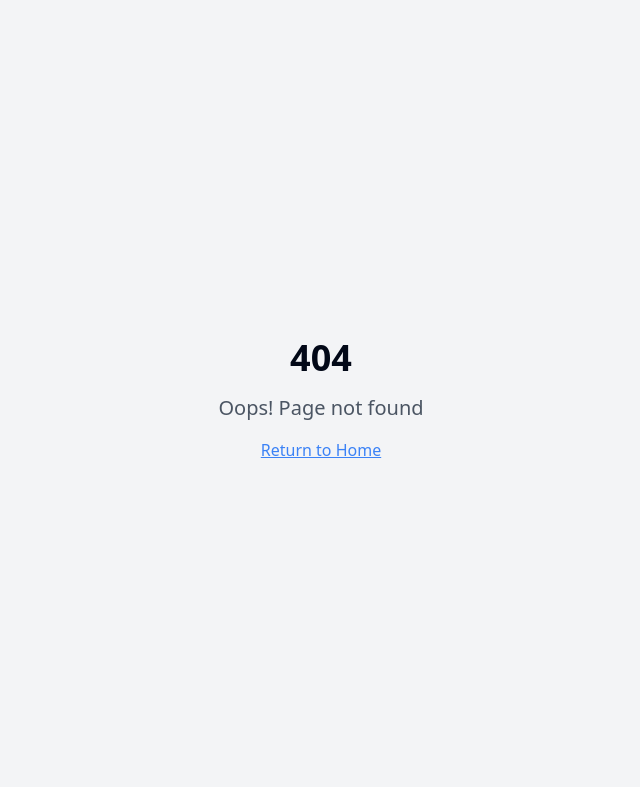
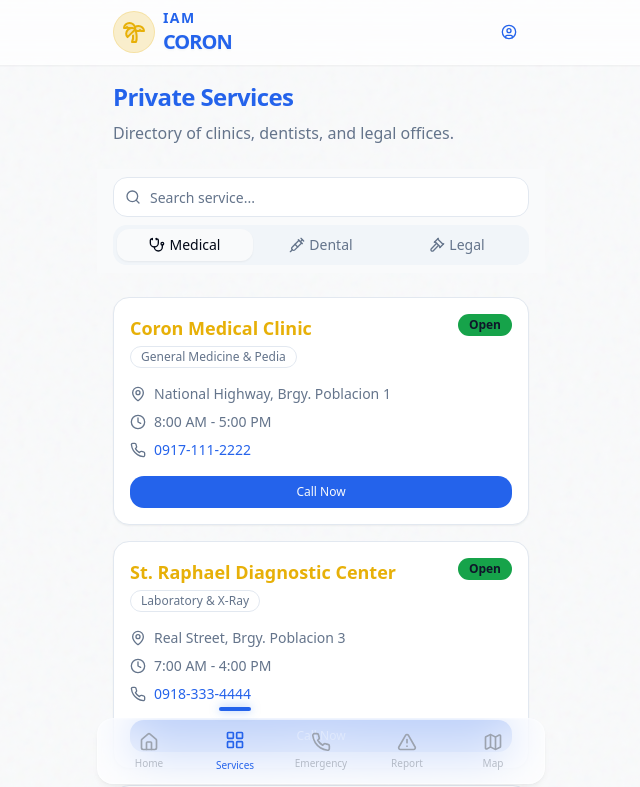
Before and after one commit to LachlanGitz/iamCORON-App, a React (Vite) app: page /services/private in a window 1280 px wide. Before the commit this address had no page. Shown: the top 787 px of the page, without its empty margins (319-959 px from the left). Built offline with nearby package versions, Linux system fonts and the light colour scheme.

Commit message:
[dyad] Added Private Services directory - wrote 3 file(s)

```diff
--- a/src/App.tsx
+++ b/src/App.tsx
@@ -15,6 +15,7 @@ import GovernmentRequirements from "./pages/GovernmentRequirements";
 import FareGuide from "./pages/FareGuide";
 import JobBoard from "./pages/JobBoard";
 import PowerWaterWatch from "./pages/PowerWaterWatch";
+import PrivateServices from "./pages/PrivateServices";
 import Settings from "./pages/Settings";
 import NotFound from "./pages/NotFound";
 
@@ -36,6 +37,7 @@ const App = () => (
               <Route path="/services/fare" element={<FareGuide />} />
               <Route path="/services/jobs" element={<JobBoard />} />
               <Route path="/services/utilities" element={<PowerWaterWatch />} />
+              <Route path="/services/private" element={<PrivateServices />} />
               <Route path="/emergency" element={<EmergencyContacts />} />
               <Route path="/report" element={<ReportIssue />} />
               <Route path="/map" element={<TourismMap />} />
--- /dev/null
+++ b/src/pages/PrivateServices.tsx
@@ -0,0 +1,192 @@
+import React, { useState } from 'react';
+import { Card, CardContent } from '@/components/ui/card';
+import { Button } from '@/components/ui/button';
+import { Badge } from '@/components/ui/badge';
+import { Input } from '@/components/ui/input';
+import { Tabs, TabsContent, TabsList, TabsTrigger } from '@/components/ui/tabs';
+import { Stethoscope, Scale, Phone, MapPin, Search, Clock, Syringe, Gavel } from 'lucide-react';
+
+type ServiceCategory = 'medical' | 'dental' | 'legal';
+
+interface ServiceProvider {
+  id: string;
+  category: ServiceCategory;
+  name: string;
+  type: string;
+  address: string;
+  contact: string;
+  hours: string;
+  status: 'Open' | 'Closed' | 'By Appointment';
+}
+
+const PROVIDERS: ServiceProvider[] = [
+  // Medical
+  {
+    id: '1',
+    category: 'medical',
+    name: 'Coron Medical Clinic',
+    type: 'General Medicine & Pedia',
+    address: 'National Highway, Brgy. Poblacion 1',
+    contact: '0917-111-2222',
+    hours: '8:00 AM - 5:00 PM',
+    status: 'Open'
+  },
+  {
+    id: '2',
+    category: 'medical',
+    name: 'St. Raphael Diagnostic Center',
+    type: 'Laboratory & X-Ray',
+    address: 'Real Street, Brgy. Poblacion 3',
+    contact: '0918-333-4444',
+    hours: '7:00 AM - 4:00 PM',
+    status: 'Open'
+  },
+  {
+    id: '3',
+    category: 'medical',
+    name: 'Skin Care & Wellness',
+    type: 'Dermatology',
+    address: 'Don Pedro St., Brgy. Poblacion 2',
+    contact: '0919-555-6666',
+    hours: '10:00 AM - 6:00 PM',
+    status: 'By Appointment'
+  },
+  // Dental
+  {
+    id: '4',
+    category: 'dental',
+    name: 'Coron Dental Care',
+    type: 'General Dentistry',
+    address: 'Market Road, Brgy. Poblacion 5',
+    contact: '0920-777-8888',
+    hours: '9:00 AM - 5:00 PM',
+    status: 'Open'
+  },
+  {
+    id: '5',
+    category: 'dental',
+    name: 'Bright Smile Clinic',
+    type: 'Orthodontics',
+    address: 'San Agustin St., Brgy. Poblacion 4',
+    contact: '0921-999-0000',
+    hours: '9:00 AM - 4:00 PM',
+    status: 'By Appointment'
+  },
+  // Legal
+  {
+    id: '6',
+    category: 'legal',
+    name: 'Atty. Cruz Law Office',
+    type: 'Notary Public & Litigation',
+    address: '2nd Floor, ABC Bldg., National Highway',
+    contact: '0922-123-4567',
+    hours: '8:00 AM - 5:00 PM',
+    status: 'Open'
+  },
+  {
+    id: '7',
+    category: 'legal',
+    name: 'Calamian Legal Aid',
+    type: 'Legal Consultancy',
+    address: 'Brgy. Tagumpay',
+    contact: '0923-234-5678',
+    hours: '1:00 PM - 5:00 PM',
+    status: 'Closed'
+  }
+];
+
+const PrivateServices = () => {
+  const [activeTab, setActiveTab] = useState("medical");
+  const [search, setSearch] = useState("");
+
+  const filteredProviders = PROVIDERS.filter(provider => {
+    const matchesCategory = provider.category === activeTab;
+    const matchesSearch = provider.name.toLowerCase().includes(search.toLowerCase()) ||
+                          provider.type.toLowerCase().includes(search.toLowerCase()) ||
+                          provider.address.toLowerCase().includes(search.toLowerCase());
+    return matchesCategory && matchesSearch;
+  });
+
+  return (
+    <div className="space-y-6 pb-20">
+      <div className="space-y-2">
+        <h2 className="text-2xl font-bold tracking-tight text-secondary">Private Services</h2>
+        <p className="text-muted-foreground">Directory of clinics, dentists, and legal offices.</p>
+      </div>
+
+      <div className="sticky top-[4.5rem] z-30 bg-background/95 backdrop-blur py-2 -mx-4 px-4 space-y-2">
+        <div className="relative">
+          <Search className="absolute left-3 top-3 h-4 w-4 text-muted-foreground" />
+          <Input
+            placeholder="Search service..."
+            className="pl-9 bg-card"
+            value={search}
+            onChange={(e) => setSearch(e.target.value)}
+          />
+        </div>
+        <Tabs defaultValue="medical" className="w-full" onValueChange={setActiveTab}>
+          <TabsList className="w-full grid grid-cols-3">
+            <TabsTrigger value="medical" className="flex gap-1 items-center justify-center">
+              <Stethoscope className="h-4 w-4 hidden sm:block" /> Medical
+            </TabsTrigger>
+            <TabsTrigger value="dental" className="flex gap-1 items-center justify-center">
+              <Syringe className="h-4 w-4 hidden sm:block" /> Dental
+            </TabsTrigger>
+            <TabsTrigger value="legal" className="flex gap-1 items-center justify-center">
+              <Gavel className="h-4 w-4 hidden sm:block" /> Legal
+            </TabsTrigger>
+          </TabsList>
+        </Tabs>
+      </div>
+
+      <div className="grid gap-4">
+        {filteredProviders.map((provider) => (
+          <Card key={provider.id} className="overflow-hidden hover:shadow-md transition-shadow">
+            <CardContent className="p-4">
+              <div className="flex justify-between items-start mb-2">
+                <div>
+                  <h3 className="font-bold text-lg text-primary">{provider.name}</h3>
+                  <Badge variant="outline" className="mt-1 font-normal text-muted-foreground">
+                    {provider.type}
+                  </Badge>
+                </div>
+                <Badge variant={provider.status === 'Open' ? 'default' : 'secondary'} className={provider.status === 'Open' ? 'bg-green-600 hover:bg-green-700' : ''}>
+                  {provider.status}
+                </Badge>
+              </div>
+
+              <div className="space-y-2 text-sm mt-4 text-muted-foreground">
+                <div className="flex items-start gap-2">
+                  <MapPin className="h-4 w-4 mt-0.5 shrink-0" />
+                  <span>{provider.address}</span>
+                </div>
+                <div className="flex items-center gap-2">
+                  <Clock className="h-4 w-4 shrink-0" />
+                  <span>{provider.hours}</span>
+                </div>
+                <div className="flex items-center gap-2">
+                  <Phone className="h-4 w-4 shrink-0" />
+                  <a href={`tel:${provider.contact}`} className="text-blue-600 hover:underline font-medium">
+                    {provider.contact}
+                  </a>
+                </div>
+              </div>
+
+              <Button variant="secondary" className="w-full mt-4 h-8 text-xs" onClick={() => window.open(`tel:${provider.contact}`)}>
+                Call Now
+              </Button>
+            </CardContent>
+          </Card>
+        ))}
+
+        {filteredProviders.length === 0 && (
+          <div className="text-center py-10 text-muted-foreground">
+            <p>No results found for "{search}"</p>
+          </div>
+        )}
+      </div>
+    </div>
+  );
+};
+
+export default PrivateServices;
--- a/src/pages/Services.tsx
+++ b/src/pages/Services.tsx
@@ -1,6 +1,6 @@
 import React from 'react';
 import { Card, CardContent } from '@/components/ui/card';
-import { Bus, FileText, ChevronRight, Bike, Briefcase, Zap } from 'lucide-react';
+import { Bus, FileText, ChevronRight, Bike, Briefcase, Zap, Stethoscope } from 'lucide-react';
 import { Link } from 'react-router-dom';
 import { cn } from '@/lib/utils';
 
@@ -14,7 +14,7 @@ const ServiceItem = ({ icon: Icon, title, desc, link, colorClass, bgClass, textC
         <Icon className={cn("h-6 w-6", textClass)} />
       </div>
       <div className="flex-1">
-        <h3 className="font-bold text-base text-gray-800">{title}</h3>
+        <h3 className="font-bold text-base text-gray-800 dark:text-gray-100">{title}</h3>
         <p className="text-xs text-muted-foreground mt-1 leading-relaxed">
           {desc}
         </p>
@@ -29,7 +29,7 @@ const Services = () => {
     <div className="space-y-6 pb-20">
       <div className="space-y-2">
         <h2 className="text-2xl font-bold tracking-tight text-secondary">Services</h2>
-        <p className="text-muted-foreground">Access municipal services and tools.</p>
+        <p className="text-muted-foreground">Access municipal and private services.</p>
       </div>
 
       <div className="grid gap-4">
@@ -49,8 +49,18 @@ const Services = () => {
           desc="Monitor BISELCO power and water interruptions."
           link="/services/utilities"
           colorClass="border-l-yellow-500"
-          bgClass="bg-yellow-100"
-          textClass="text-yellow-600"
+          bgClass="bg-yellow-100 dark:bg-yellow-900/30"
+          textClass="text-yellow-600 dark:text-yellow-400"
+        />
+
+        <ServiceItem
+          icon={Stethoscope}
+          title="Private Services"
+          desc="Directory of clinics, dentists, and lawyers."
+          link="/services/private"
+          colorClass="border-l-rose-500"
+          bgClass="bg-rose-100 dark:bg-rose-900/30"
+          textClass="text-rose-600 dark:text-rose-400"
         />
 
         <ServiceItem
@@ -59,8 +69,8 @@ const Services = () => {
           desc="Find local job opportunities in Coron."
           link="/services/jobs"
           colorClass="border-l-blue-500"
-          bgClass="bg-blue-100"
-          textClass="text-blue-600"
+          bgClass="bg-blue-100 dark:bg-blue-900/30"
+          textClass="text-blue-600 dark:text-blue-400"
         />
 
         <ServiceItem
@@ -69,8 +79,8 @@ const Services = () => {
           desc="Free ride service for stranded students."
           link="/services/pasundo"
           colorClass="border-l-green-500"
-          bgClass="bg-green-100"
-          textClass="text-green-600"
+          bgClass="bg-green-100 dark:bg-green-900/30"
+          textClass="text-green-600 dark:text-green-400"
         />
 
         <ServiceItem
@@ -79,8 +89,8 @@ const Services = () => {
           desc="Checklist for permits, IDs, and certificates."
           link="/services/requirements"
           colorClass="border-l-secondary"
-          bgClass="bg-secondary/10"
-          textClass="text-secondary"
+          bgClass="bg-secondary/10 dark:bg-secondary/20"
+          textClass="text-secondary dark:text-secondary-foreground"
         />
       </div>
     </div>
```
